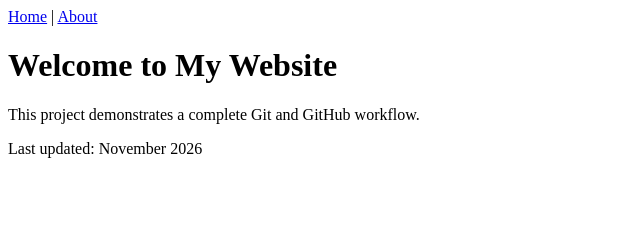
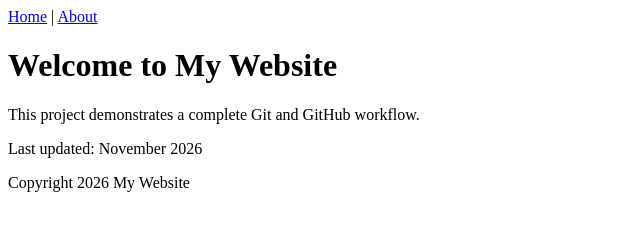
Before and after one commit to Bhuvanesh66/git-worflow-assingment, a plain HTML site: page index.html in a window 1280 px wide. Shown: the whole page, without its empty margins (0-640 px from the left). Drawn offline with Linux system fonts and the light colour scheme.

Commit message:
Add footer to index.html

```diff
--- a/index.html
+++ b/index.html
@@ -13,5 +13,6 @@
   <h1>Welcome to My Website</h1>
   <p>This project demonstrates a complete Git and GitHub workflow.</p>
   <p>Last updated: November 2026</p>
+  <footer>Copyright 2026 My Website</footer>
 </body>
 </html>
```
